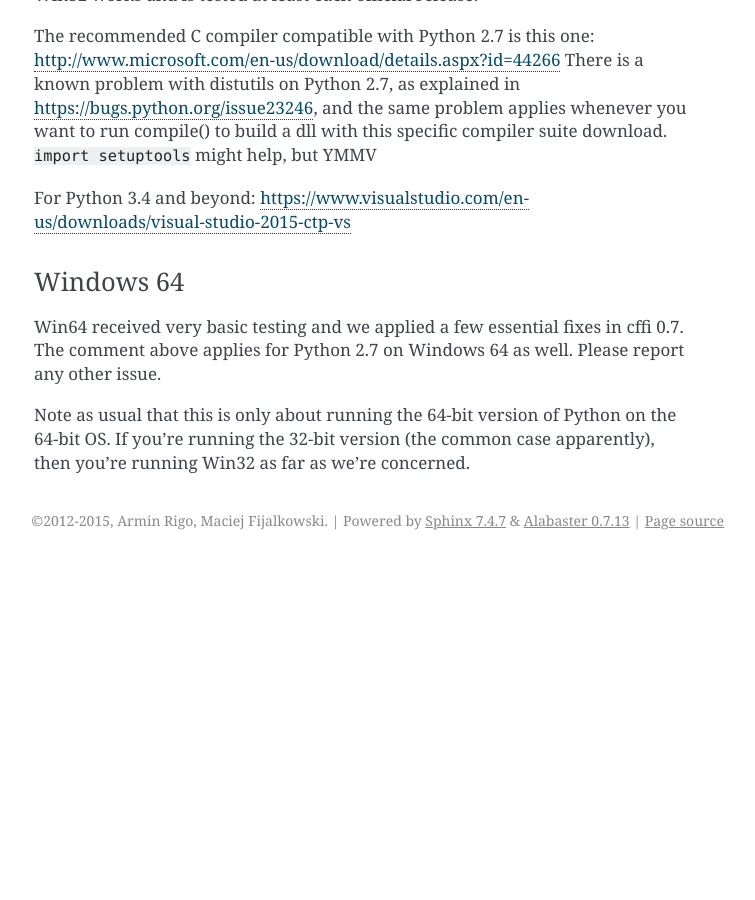
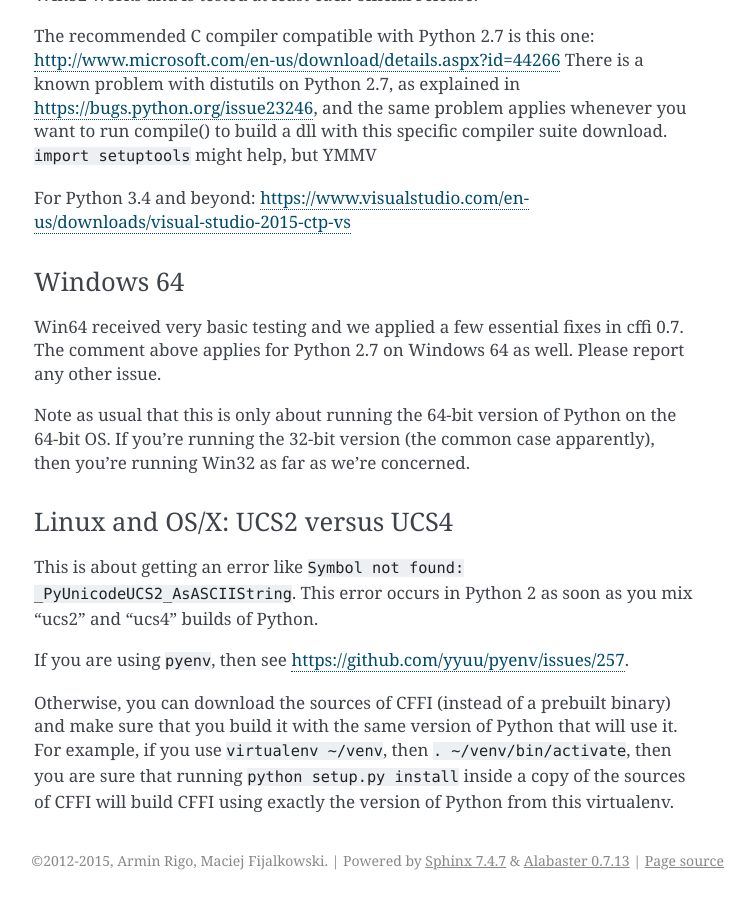
Before and after one commit to tharvik/cffi, a Sphinx documentation site: the page built from doc/source/installation.rst, in a window 1280 px wide and 900 px high, scrolled down 2383 px. Shown: the whole window, without its empty margins (386-1141 px from the left). Built offline with Sphinx 7.4.7, drawn with Linux system fonts in a browser that asks for light colours; before the commit the page ends 2943 px from its top, so only the background shows below that; some of the changed text lies outside the part shown.

Commit message:
Add blurb about pyenv and ucs2/ucs4 in general

```diff
--- a/doc/source/installation.rst
+++ b/doc/source/installation.rst
@@ -161,3 +161,21 @@
 
 .. _`issue 9`: https://bitbucket.org/cffi/cffi/issue/9
 .. _`Python issue 7546`: http://bugs.python.org/issue7546
+
+
+Linux and OS/X: UCS2 versus UCS4
+++++++++++++++++++++++++++++++++
+
+This is about getting an error like ``Symbol not found:
+_PyUnicodeUCS2_AsASCIIString``.  This error occurs in Python 2 as soon
+as you mix "ucs2" and "ucs4" builds of Python.
+
+If you are using ``pyenv``, then see
+https://github.com/yyuu/pyenv/issues/257.
+
+Otherwise, you can download the sources of CFFI (instead of a prebuilt
+binary) and make sure that you build it with the same version of Python
+that will use it.  For example, if you use ``virtualenv ~/venv``, then
+``. ~/venv/bin/activate``, then you are sure that running ``python
+setup.py install`` inside a copy of the sources of CFFI will build CFFI
+using exactly the version of Python from this virtualenv.
```
